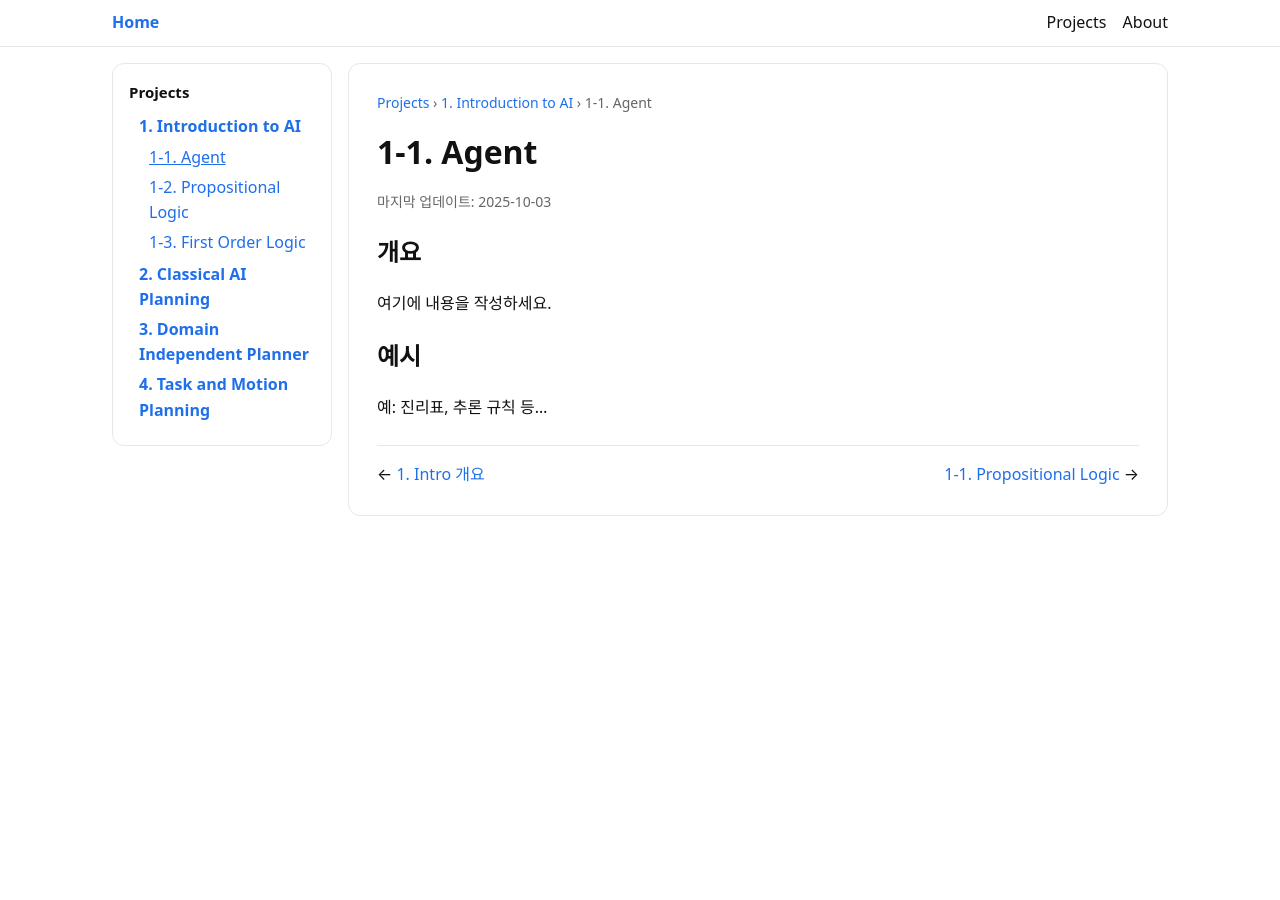
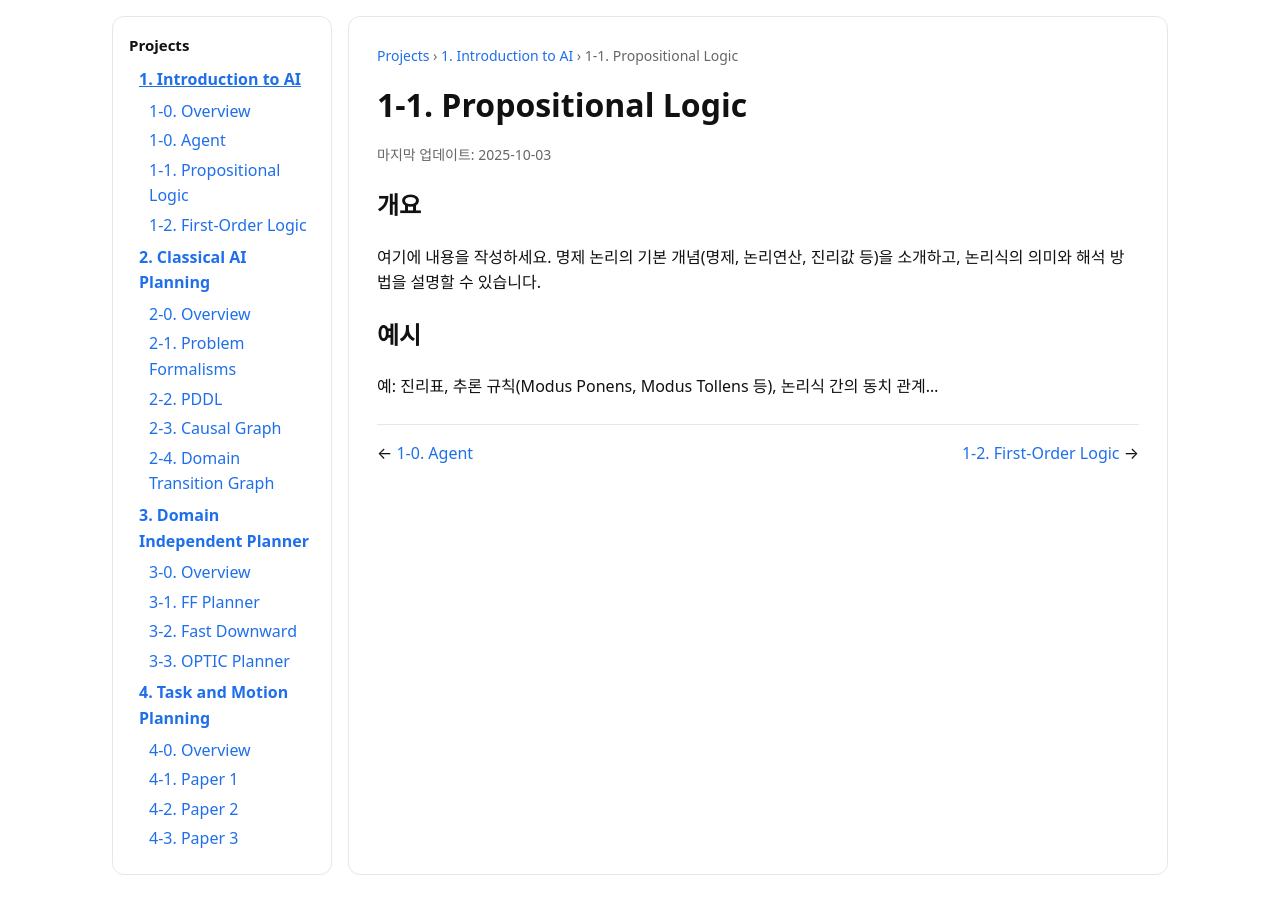
Before and after one commit to ChoRongCho/ChoRongCho.github.io, a Jekyll site: the page built from projects/1-introduction-to-ai/1-0-agent.html, in a window 1280 px wide. Built offline with Jekyll 4.4.1, drawn with Linux system fonts in a browser that asks for light colours.

Commit message:
new style

```diff
--- a/projects/1-introduction-to-ai/1-0-agent.html
+++ b/projects/1-introduction-to-ai/1-0-agent.html
@@ -1,55 +1,29 @@
-<!doctype html><html lang="ko"><head>
-<meta charset="utf-8"><meta name="viewport" content="width=device-width,initial-scale=1">
-<title>1-1. Propositional Logic</title>
-<link rel="stylesheet" href="/assets/css/site.css">
-</head><body>
-<header class="header"><div class="header-inner">
-  <a class="brand" href="/index.html">Home</a>
-  <nav class="nav">
-    <a href="/projects/index.html">Projects</a>
-    <a href="/about.html">About</a>
-  </nav>
-</div></header>
+---
+layout: default
+title: "1-1. Propositional Logic"
+---
 
-<div class="wrapper">
-  <!-- 왼쪽 사이드바 -->
-  <aside class="sidebar">
-      <h3>Projects</h3>
-      <ul>
-        <li class="depth1"><a href="/projects/1-introduction-to-ai/index.html">1. Introduction to AI</a>
-          <ul>
-            <li class="depth2 active"><a href="/projects/1-introduction-to-ai/1-0-agent.html">1-1. Agent</a></li>
-            <li><a href="/projects/1-introduction-to-ai/1-1-propositional-logic.html">1-2. Propositional Logic</a></li>
-            <li><a href="/projects/1-introduction-to-ai/1-2-first-order-logic.html">1-3. First Order Logic</a></li>
-          </ul>
-        </li>
-        <li class="depth1"><a href="/projects/2-classical-ai/index.html">2. Classical AI Planning</a></li>
-        <li class="depth1"><a href="/projects/3-planner/index.html">3. Domain Independent Planner</a></li>
-        <li class="depth1"><a href="/projects/4-tamp/index.html">4. Task and Motion Planning</a></li>
-      </ul>
-  </aside>
-
-  <main class="content">
-    <!-- 본문 -->
 <div class="breadcrumb">
   <a href="/projects/index.html">Projects</a> ›
   <a href="/projects/1-introduction-to-ai/index.html">1. Introduction to AI</a> ›
-      1-1. Agent
+  1-1. Propositional Logic
 </div>
 
-    <h1>1-1. Agent</h1>
+<h1>1-1. Propositional Logic</h1>
 <p class="meta">마지막 업데이트: 2025-10-03</p>
 
 <h2>개요</h2>
-    <p>여기에 내용을 작성하세요.</p>
+<p>
+여기에 내용을 작성하세요. 명제 논리의 기본 개념(명제, 논리연산, 진리값 등)을 소개하고,
+논리식의 의미와 해석 방법을 설명할 수 있습니다.
+</p>
 
 <h2>예시</h2>
-    <p>예: 진리표, 추론 규칙 등…</p>
+<p>
+예: 진리표, 추론 규칙(Modus Ponens, Modus Tollens 등), 논리식 간의 동치 관계…
+</p>
 
 <div class="prevnext">
-      <span>← <a href="/projects/1-introduction-to-ai/index.html">1. Intro 개요</a></span>
-      <span><a href="/projects/1-introduction-to-ai/1-1-propositional-logic.html">1-1. Propositional Logic</a> →</span>
+  <span>← <a href="/projects/1-introduction-to-ai/1-0-agent.html">1-0. Agent</a></span>
+  <span><a href="/projects/1-introduction-to-ai/1-2-first-order-logic.html">1-2. First-Order Logic</a> →</span>
 </div>
-  </main>
-</div>
-</body></html>
--- a/projects/1-introduction-to-ai/1-1-propositional-logic.html
+++ b/projects/1-introduction-to-ai/1-1-propositional-logic.html
@@ -1,36 +1,4 @@
-<!doctype html><html lang="ko"><head>
-<meta charset="utf-8"><meta name="viewport" content="width=device-width,initial-scale=1">
-<title>1-1. Propositional Logic</title>
-<link rel="stylesheet" href="/assets/css/site.css">
-</head><body>
-<header class="header"><div class="header-inner">
-  <a class="brand" href="/index.html">Home</a>
-  <nav class="nav">
-    <a href="/projects/index.html">Projects</a>
-    <a href="/about.html">About</a>
-  </nav>
-</div></header>
 
-<div class="wrapper">
-  <!-- 왼쪽 사이드바 -->
-  <aside class="sidebar">
-      <h3>Projects</h3>
-      <ul>
-        <li class="depth1"><a href="/projects/1-introduction-to-ai/index.html">1. Introduction to AI</a>
-          <ul>
-            <li><a href="/projects/1-introduction-to-ai/1-0-agent.html">1-1. Agent</a></li>
-            <li class="depth2 active"><a href="/projects/1-introduction-to-ai/1-1-propositional-logic.html">1-2. Propositional Logic</a></li>
-            <li><a href="/projects/1-introduction-to-ai/1-2-first-order-logic.html">1-3. First Order Logic</a></li>
-          </ul>
-        </li>
-        <li class="depth1"><a href="/projects/2-classical-ai/index.html">2. Classical AI Planning</a></li>
-        <li class="depth1"><a href="/projects/3-planner/index.html">3. Domain Independent Planner</a></li>
-        <li class="depth1"><a href="/projects/4-tamp/index.html">4. Task and Motion Planning</a></li>
-      </ul>
-  </aside>
-
-  <main class="content">
-    <!-- 본문 -->
 <div class="breadcrumb">
   <a href="/projects/index.html">Projects</a> ›
   <a href="/projects/1-introduction-to-ai/index.html">1. Introduction to AI</a> ›
@@ -46,10 +14,8 @@
 <h2>예시</h2>
 <p>예: 진리표, 추론 규칙 등…</p>
 
+
 <div class="prevnext">
   <span>← <a href="/projects/1-introduction-to-ai/1-0-agent.html">1-1. Agent</a></span>
   <span><a href="/projects/1-introduction-to-ai/1-2-first-order-logic.html">1-3. First-Order Logic</a> →</span>
 </div>
-  </main>
-</div>
-</body></html>
--- a/projects/1-introduction-to-ai/1-2-first-order-logic.html
+++ b/projects/1-introduction-to-ai/1-2-first-order-logic.html
@@ -1,35 +1,5 @@
-<!doctype html><html lang="ko"><head>
-<meta charset="utf-8"><meta name="viewport" content="width=device-width,initial-scale=1">
-<title>1-1. Propositional Logic</title>
-<link rel="stylesheet" href="/assets/css/site.css">
-</head><body>
-<header class="header"><div class="header-inner">
-  <a class="brand" href="/index.html">Home</a>
-  <nav class="nav">
-    <a href="/projects/index.html">Projects</a>
-    <a href="/about.html">About</a>
-  </nav>
-</div></header>
 
-<div class="wrapper">
-  <aside class="sidebar">
-      <h3>Projects</h3>
-      <ul>
-        <li class="depth1"><a href="/projects/1-introduction-to-ai/index.html">1. Introduction to AI</a>
-          <ul>
-            <li><a href="/projects/1-introduction-to-ai/1-0-agent.html">1-1. Agent</a></li>
-            <li><a href="/projects/1-introduction-to-ai/1-1-propositional-logic.html">1-2. Propositional Logic</a></li>
-            <li class="depth2 active"><a href="/projects/1-introduction-to-ai/1-2-first-order-logic.html">1-3. First Order Logic</a></li>
-          </ul>
-        </li>
-        <li class="depth1"><a href="/projects/2-classical-ai/index.html">2. Classical AI Planning</a></li>
-        <li class="depth1"><a href="/projects/3-planner/index.html">3. Domain Independent Planner</a></li>
-        <li class="depth1"><a href="/projects/4-tamp/index.html">4. Task and Motion Planning</a></li>
-      </ul>
-  </aside>
 
-  <!-- Content -->
-  <main class="content">
 <div class="breadcrumb">
   <a href="/projects/index.html">Projects</a> ›
   <a href="/projects/1-introduction-to-ai/index.html">1. Introduction to AI</a> ›
@@ -49,6 +19,3 @@
   <span>← <a href="/projects/1-introduction-to-ai/1-1-propositional-logic.html">1-2. Propositional Logic</a></span>
   <span><a href="/projects/1-introduction-to-ai/1-2-first-order-logic.html">1-3. First-Order Logic</a> →</span>
 </div>
-  </main>
-</div>
-</body></html>
--- a/projects/1-introduction-to-ai/index.html
+++ b/projects/1-introduction-to-ai/index.html
@@ -1,40 +1,3 @@
-<!doctype html>
-<html lang="ko">
-<head>
-  <meta charset="utf-8" />
-  <meta name="viewport" content="width=device-width,initial-scale=1" />
-  <title>2. Classical AI Planning</title>
-  <link rel="stylesheet" href="/assets/css/site.css">
-</head>
-<body>
-  <!-- 상단 헤더 -->
-  <header class="header">
-    <div class="header-inner">
-      <a class="brand" href="/index.html">Home</a>
-      <nav class="nav">
-        <a href="/projects/index.html">Projects</a>
-        <a href="/about.html">About</a>
-      </nav>
-    </div>
-  </header>
-
-  <div class="wrapper">
-    <!-- 왼쪽 사이드바 -->
-    <aside class="sidebar">
-      <h3>Projects</h3>
-      <ul>
-        <li class="depth1 active"><a href="/projects/1-introduction-to-ai/index.html">1. Introduction to AI</a>
-          <ul>
-            <li><a href="/projects/1-introduction-to-ai/1-0-agent.html">1-1. Agent</a></li>
-            <li><a href="/projects/1-introduction-to-ai/1-1-propositional-logic.html">1-2. Propositional Logic</a></li>
-            <li><a href="/projects/1-introduction-to-ai/1-2-first-order-logic.html">1-3. First Order Logic</a></li>
-          </ul>
-        </li>
-        <li class="depth1"><a href="/projects/2-classical-ai/index.html">2. Classical AI Planning</a></li>
-        <li class="depth1"><a href="/projects/3-planner/index.html">3. Domain Independent Planner</a></li>
-        <li class="depth1"><a href="/projects/4-tamp/index.html">4. Task and Motion Planning</a></li>
-      </ul>
-    </aside>
 
 <!-- 본문 -->
 <main class="content">
```
Also changed, not shown: other parts of projects/1-introduction-to-ai/index.html (+1 -5 lines). Lines whose indentation alone changed are shown as unchanged.
